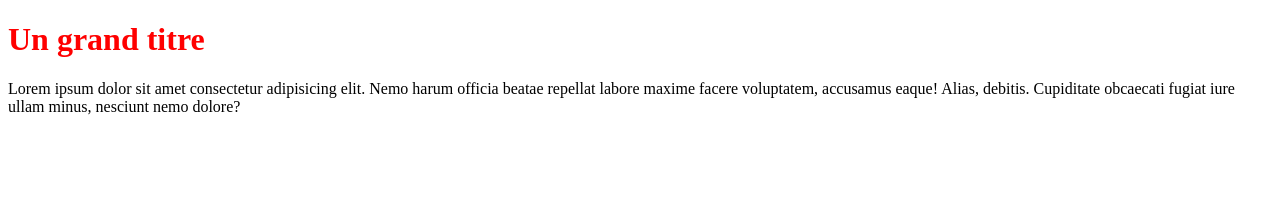
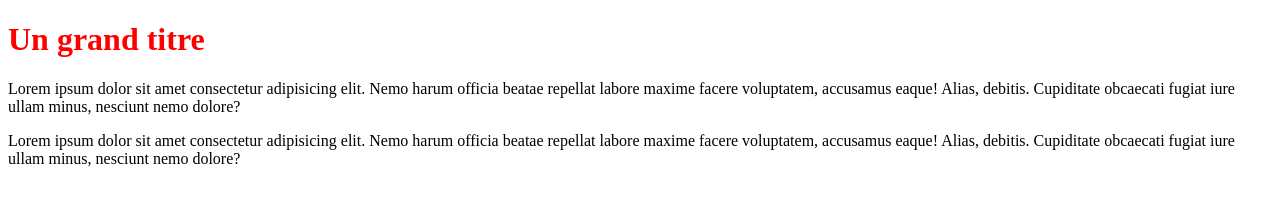
Before and after one commit to kamgakamga/Openclassroom, a plain HTML site: page index.html in a window 1280 px wide. Drawn offline with Linux system fonts and the light colour scheme.

Commit message:
ajout du deuxieme paragraphe a index.html

```diff
--- a/index.html
+++ b/index.html
@@ -10,5 +10,6 @@
 <body>
     <h1>Un grand titre</h1>
     <p>Lorem ipsum dolor sit amet consectetur adipisicing elit. Nemo harum officia beatae repellat labore maxime facere voluptatem, accusamus eaque! Alias, debitis. Cupiditate obcaecati fugiat iure ullam minus, nesciunt nemo dolore?</p>
+    <p>Lorem ipsum dolor sit amet consectetur adipisicing elit. Nemo harum officia beatae repellat labore maxime facere voluptatem, accusamus eaque! Alias, debitis. Cupiditate obcaecati fugiat iure ullam minus, nesciunt nemo dolore?</p>
 </body>
 </html>
```
